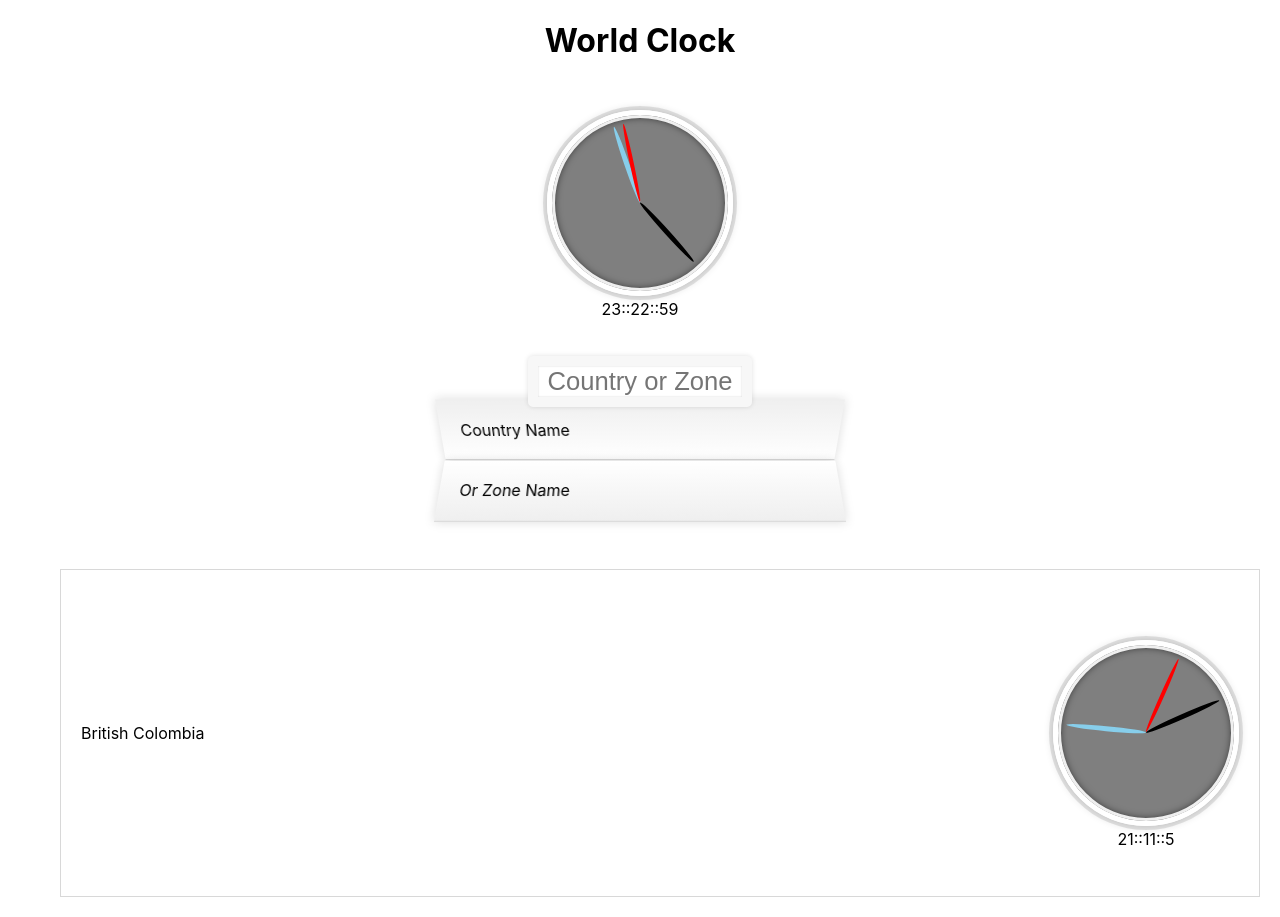
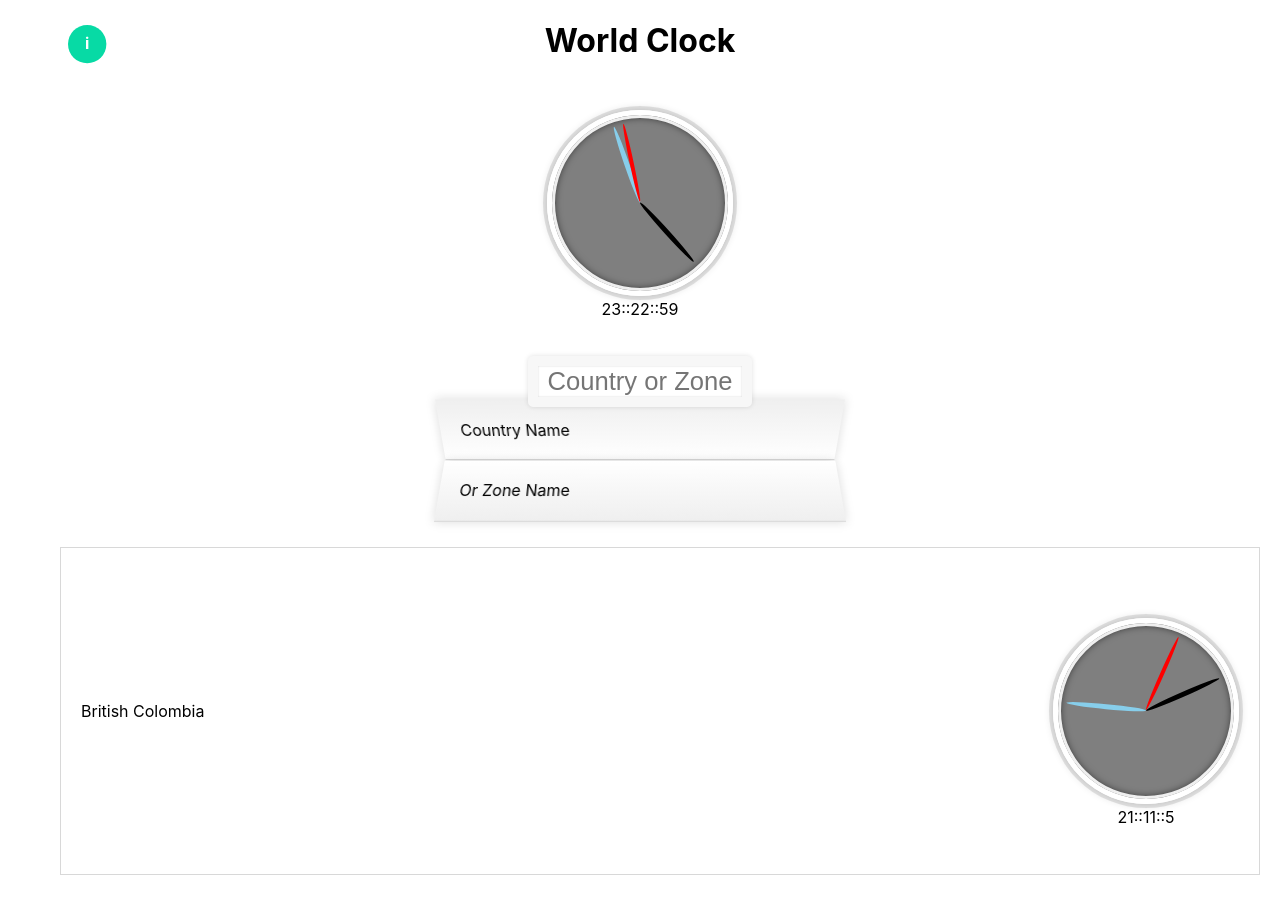
Before and after one commit to Ranjodhsandhu/worldClock, a React (Create React App) app: page / in a window 1280 px wide. After the commit the page ends 895 px from the top, so only its background shows below. Built offline with nearby package versions, Linux system fonts and the light colour scheme; no server answers.

Commit message:
info button on top left

```diff
--- a/src/App.css
+++ b/src/App.css
@@ -2,40 +2,65 @@
   text-align: center;
 }
 
-.App-logo {
-  height: 40vmin;
-  pointer-events: none;
+/****** info button design start ******/
+
+.info-container{
+  position:fixed;
+  top:2%;
+  left:5%;
+  z-index:10;
+}
+.info-outer{
+  border-radius:10px;
+  margin:0;
+  height:100%;
+  display:grid;
+  justify-items:center;
+  align-items:center;
+  text-align:right;
+}
+.info-inner{
+  background:rgb(7,218,165);
+  padding:1em;
+  border-radius:10px;
+  width:200px;
+  clip-path:circle(10% at 10% 20%);
+  transition:all 0.5s ease-in-out;
+  cursor:pointer;
+  position: relative;
+}
+.info-inner h3{
+  color:white;
+  margin:0;
+}
+.info-inner p{
+  color:white;
+  font-size:0.8rem;
+}
+.info-inner:hover,
+.info-inner:active,
+.info-inner:focus
+{
+  clip-path:circle(75%);
+  background:#00B6FF;
+}
+.info-inner span{
+  float:right;
+  color:white;
+  font-weight:bold;
+  transition:color 0.5s;
+  position: absolute;
+  top:12%;
+  left:9%;
+}
+.info-inner:active span,
+.info-inner:focus span,
+.info-inner:hover span{
+  color:rgba(255,255,255,0);
 }
 
-@media (prefers-reduced-motion: no-preference) {
-  .App-logo {
-    animation: App-logo-spin infinite 20s linear;
-  }
-}
+/****** info button design end ******/
 
-.App-header {
-  background-color: #282c34;
-  min-height: 100vh;
-  display: flex;
-  flex-direction: column;
-  align-items: center;
-  justify-content: center;
-  font-size: calc(10px + 2vmin);
-  color: white;
-}
-
-.App-link {
-  color: #61dafb;
-}
-
-@keyframes App-logo-spin {
-  from {
-    transform: rotate(0deg);
-  }
-  to {
-    transform: rotate(360deg);
-  }
-}
 
 
 /************ Clock designs start **************/
@@ -106,12 +131,21 @@ input.search {
   box-shadow: 0 0 5px rgba(0, 0, 0, 0.12), inset 0 0 2px rgba(0, 0, 0, 0.19);
 }
 
+.listContainer{
+  position:relative;
+  margin-bottom:150px;
+}
 .suggestions {
   margin: 0;
   padding: 0;
-  position: relative;
+  position: absolute;
+  top: 0;
+  left:0;
+  right:0;
+  bottom:0;
   /*perspective: 20px;*/
 }
+
 
 .suggestions li {
   background: black;
@@ -125,6 +159,7 @@ input.search {
   justify-content: flex-start;
   text-transform: capitalize;
   z-index:10;
+
 }
 
 .suggestions li:nth-child(even) {
--- a/src/App.js
+++ b/src/App.js
@@ -1,5 +1,6 @@
 import React, { Component } from 'react'; // react if from node_modules
 import axios from 'axios';
+import InfoButton from './InfoButton';
 import SearchTimeZone from './SearchTimeZone';
 import AnalogClock from './AnalogClock';
 import SelectedZones from './SelectedZones';
@@ -11,10 +12,17 @@ class App extends Component {
     super();
     this.state = {
       publicIp: '0.0.0.0',
-      time: new Date()
+      time: new Date(),
+      userSelection:''
     }
   }
 
+  updateUserSelection = (selection)=>{
+    this.setState({
+      userSelection:selection
+    })
+    console.log(this.state.userSelection);
+  }
   componentDidMount(){
     this.getTimeFromIp();
   }
@@ -42,7 +50,9 @@ class App extends Component {
   render(){
     return (
       <div className="App">
+        <InfoButton />
         <h1>World Clock</h1>
+
           <AnalogClock
           time={
             this.state.time.toString()
@@ -50,7 +60,9 @@ class App extends Component {
           clockNumber='1'
           location="Ontario"
         />
-        <SearchTimeZone />
+        <SearchTimeZone
+          userSelectionProp={this.updateUserSelection}
+        />
         <SelectedZones
           item={<AnalogClock time='Sun Apr 26 2020 17:11: GMT-0400 (Eastern Daylight Time)'
           clockNumber='2'
--- /dev/null
+++ b/src/InfoButton.js
@@ -0,0 +1,23 @@
+import React,{Component} from 'react';
+
+class InfoButton extends Component{
+    render(){
+        return(
+            <div className="info-container">
+                <div className="info-outer">
+                <div className="info-inner">
+                    <span>i</span>
+                    <h3>
+                        World Clock
+                    </h3>
+                    <p>
+                        You can get time from around the world within a time zone and get to add into your list with modified name.
+                    </p>
+                </div>
+                </div>
+            </div>
+        )
+    }
+}
+
+export default InfoButton;
--- a/src/SearchTimeZone.js
+++ b/src/SearchTimeZone.js
@@ -10,10 +10,21 @@ class SearchTimeZone extends Component{
     }
     componentDidMount(){
         this.getTimeZoneList();
+        const searchForm = document.getElementById('search');
+        searchForm.addEventListener('click',(event)=>{
+            if(event.target.localName === 'li'){
+                console.log(event.target.firstChild.innerText);
+                const text = event.target.firstChild.innerText;
+                const updateSelection = (selection)=>{
+                    this.props.userSelectionProp(selection);
+                }
+                updateSelection(text);
+            }
+        });
     }
     render(){
         return(
-            <form className="search-form" method="post" action="/form" autoComplete="off">
+            <form id="search" className="search-form" method="post" action="/form" autoComplete="off">
                 <label htmlFor="search" ></label>
                 <input
                 className="search"
@@ -23,10 +34,12 @@ class SearchTimeZone extends Component{
                 placeholder="Country or Zone"
                 onKeyUp={this.displayTimeZoneList}
                 onChange={this.displayTimeZoneList}/>
-                <ul className="suggestions" >
-                    <li onClick={this.handleClick}>Country Name</li>
-                    <li>or Zone Name</li>
-                </ul>
+                <div className="listContainer">
+                    <ul className="suggestions" >
+                        <li onClick={this.handleClick}>Country Name</li>
+                        <li>or Zone Name</li>
+                    </ul>
+                </div>
             </form>
         )
     }
@@ -41,7 +54,7 @@ class SearchTimeZone extends Component{
             const countryName = zone.countryName.replace(regex, `<span class='highLight'>${matchWord}</span>`)
             const zoneName = zone.zoneName.replace(regex,`<span class='highLight'>${matchWord}</span>`)
 
-            return `<li><span class='zone' onClick={this.handleClick}} >${countryName}, ${zoneName}</span></li>`
+            return `<li><span class='zone' onClick={this.handleClick} >${countryName}, ${zoneName}</span></li>`
         }).join('');
 
         const defaultHtml = `
```
